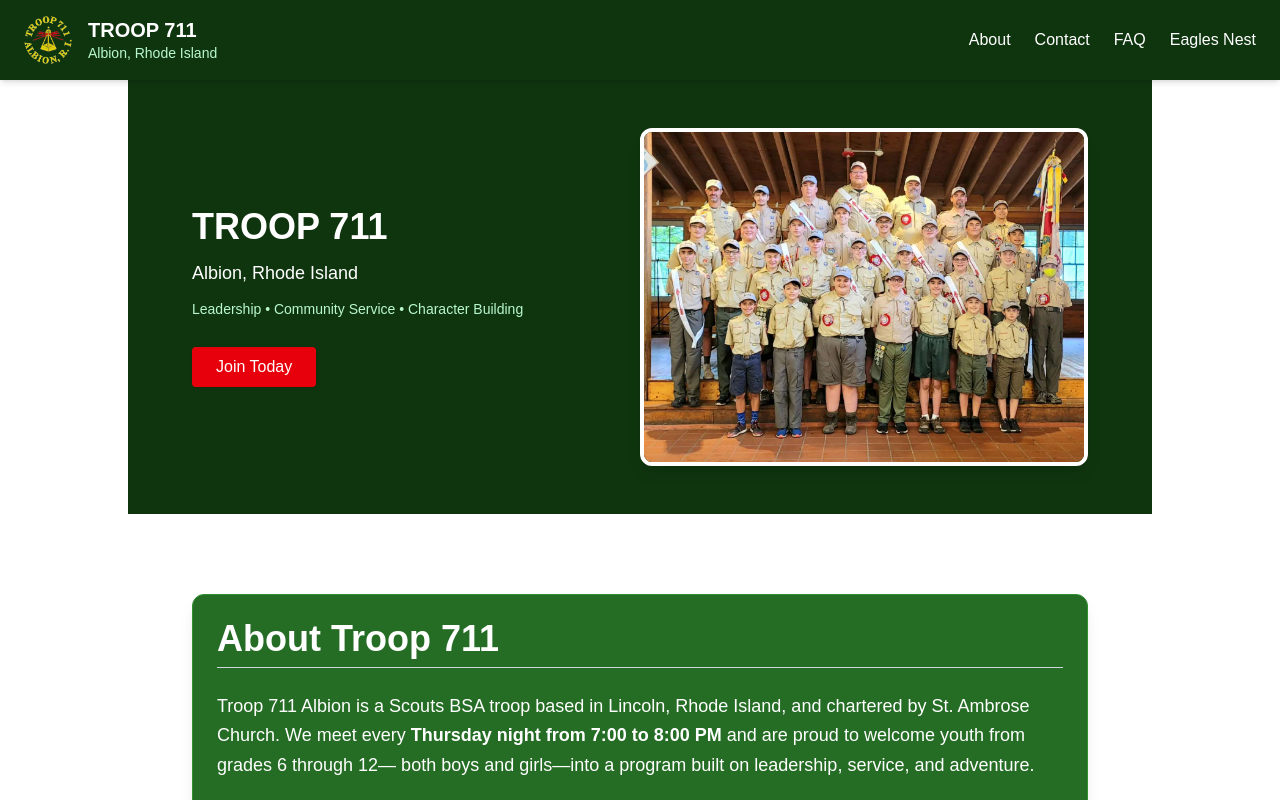
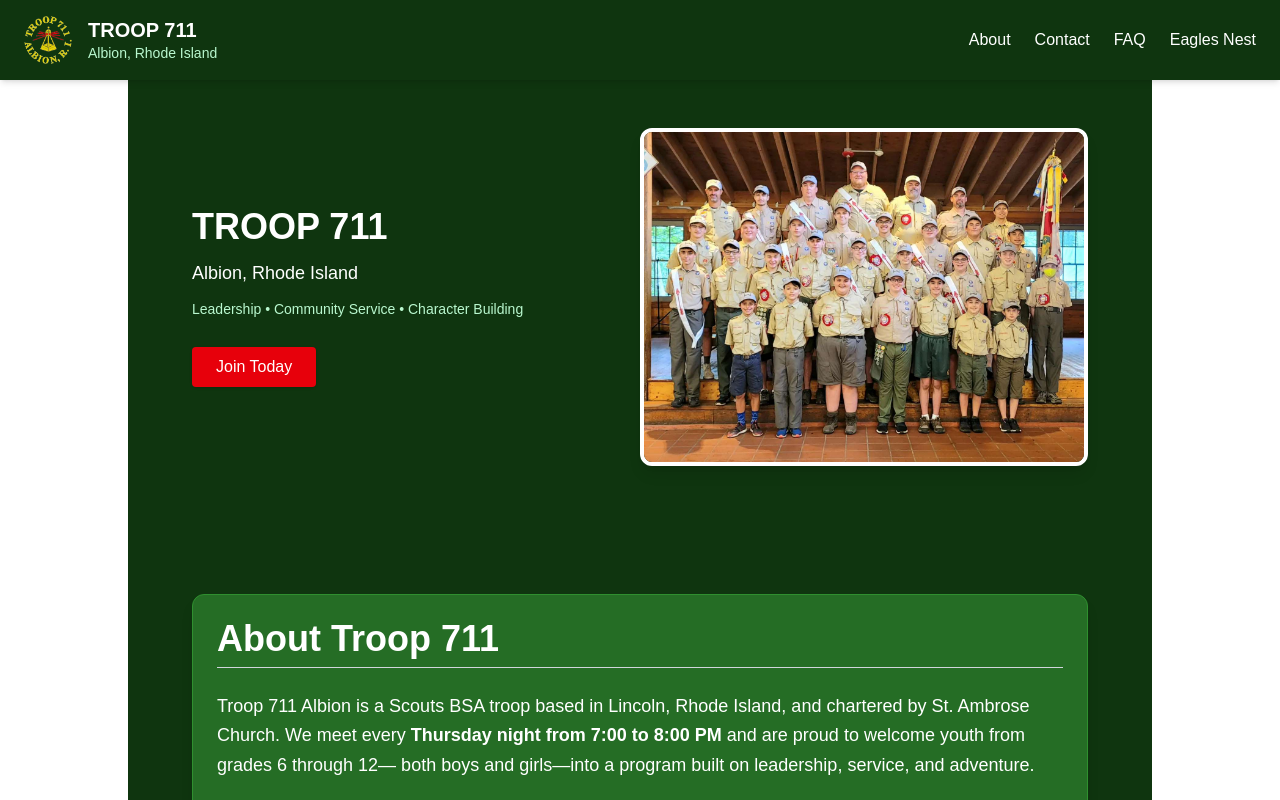
Before and after one commit to XCraftMan52/troop711, a Next.js app: page / in a window 1280 px wide. Shown: the top 800 px of the page. Built offline with nearby package versions, Linux system fonts and the light colour scheme.

Commit message:
fix: add background color to Home component for improved visual design

```diff
--- a/src/app/page.tsx
+++ b/src/app/page.tsx
@@ -6,7 +6,7 @@ import FAQ from "./components/FAQ";
 
 export default function Home() {
   return (
-      <div className="max-w-5xl mx-auto">
+      <div className="max-w-5xl mx-auto bg-[#0f350f]">
       <Hero />
       <About />
       <Contact />
```
